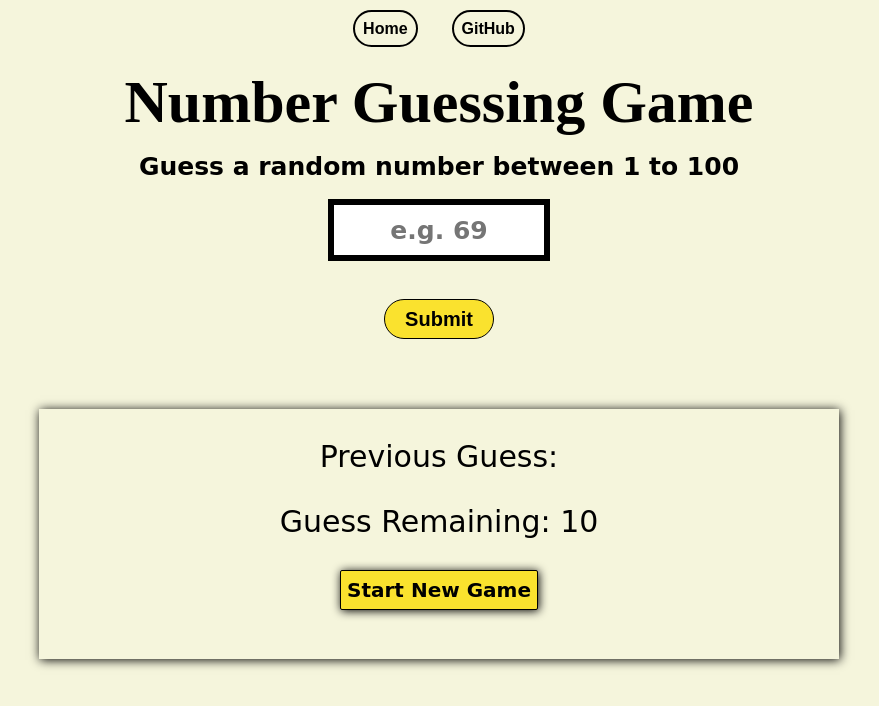
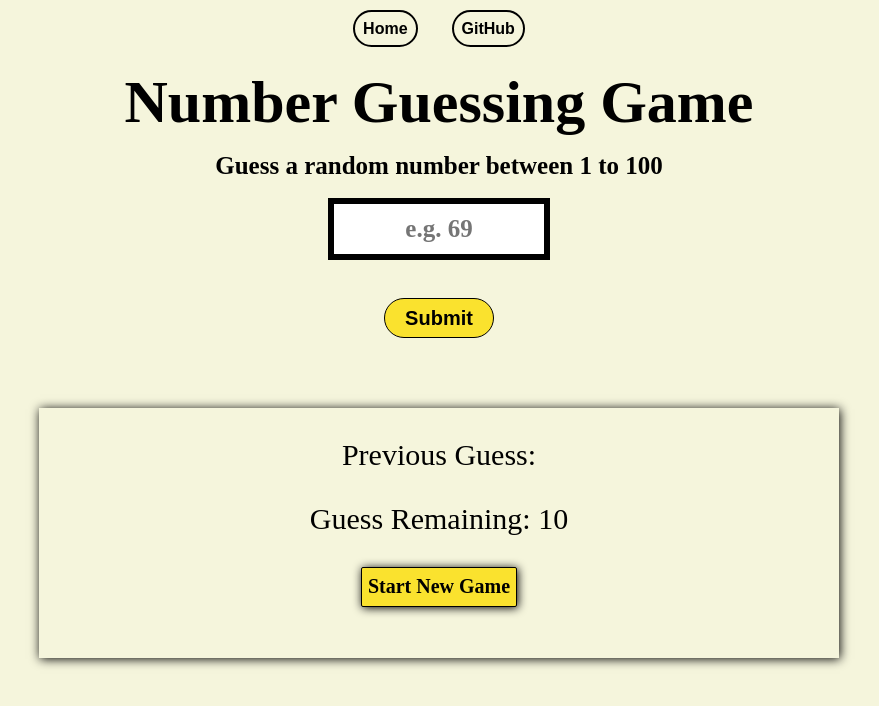
Before and after one commit to saharansameer/JavaScript-Basics, a plain HTML site: page 04_GuessTheNumber/index.html in a window 1280 px wide. Shown: the whole page, without its empty margins (201-1080 px from the left). Drawn offline with Linux system fonts and the light colour scheme.

Commit message:
added fonts: Salsa(#43,#53,#94,#107) and Righteous #81

```diff
--- a/04_GuessTheNumber/style.css
+++ b/04_GuessTheNumber/style.css
@@ -40,7 +40,7 @@ h1{
 
 label {
     font-size: 25px;
-    font-family: 'Salsa', cursive;
+    font-family: 'Salsa-Regular';
     font-weight: bold;
 }
 #guessBar {
@@ -50,7 +50,7 @@ label {
     border: solid black 6px;
     padding: 5px;
     font-size: 25px;
-    font-family: 'Salsa', cursive;
+    font-family: 'Salsa-Regular';
     font-weight: bold;
 
 }
@@ -78,7 +78,7 @@ label {
     /* color: #E30707; */
     margin-bottom: 30px;
     font-size: 25px;
-    font-family: 'Righteous', sans-serif;
+    font-family: 'Righteous';
     font-weight: bold;
 }
 #hint {
@@ -91,7 +91,7 @@ label {
 .stats-board{
     width: 800px;
     height: 250px;
-    font-family: 'Salsa', cursive;
+    font-family: 'Salsa-Regular';
     font-size: 30px;
     box-shadow: 1px 1px 10px black;
 }
@@ -104,7 +104,7 @@ label {
     box-shadow: 1px 1px 10px black;
     font-size: 20px;
     font-weight: bold;
-    font-family: 'Salsa', cursive;
+    font-family: 'Salsa-Regular';
 }
 
 #new-game:hover {
```
